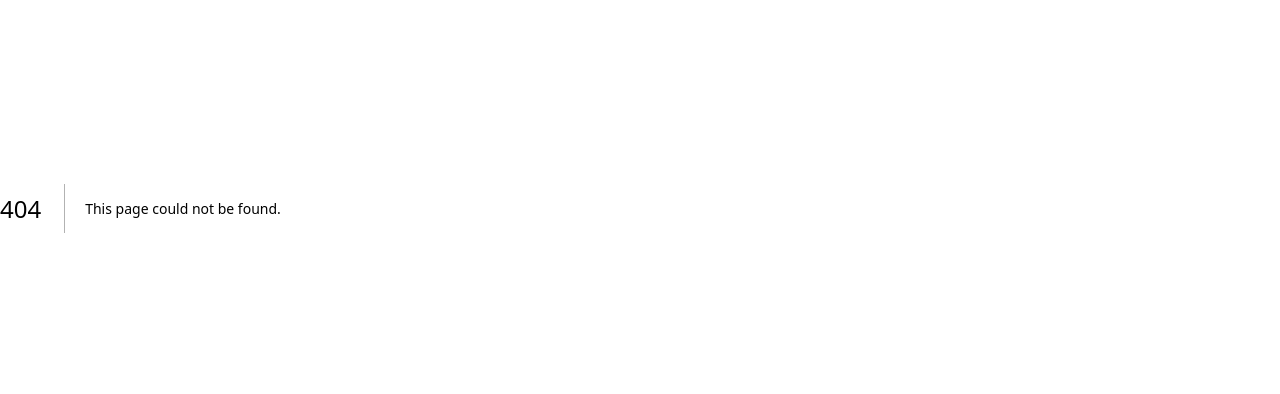
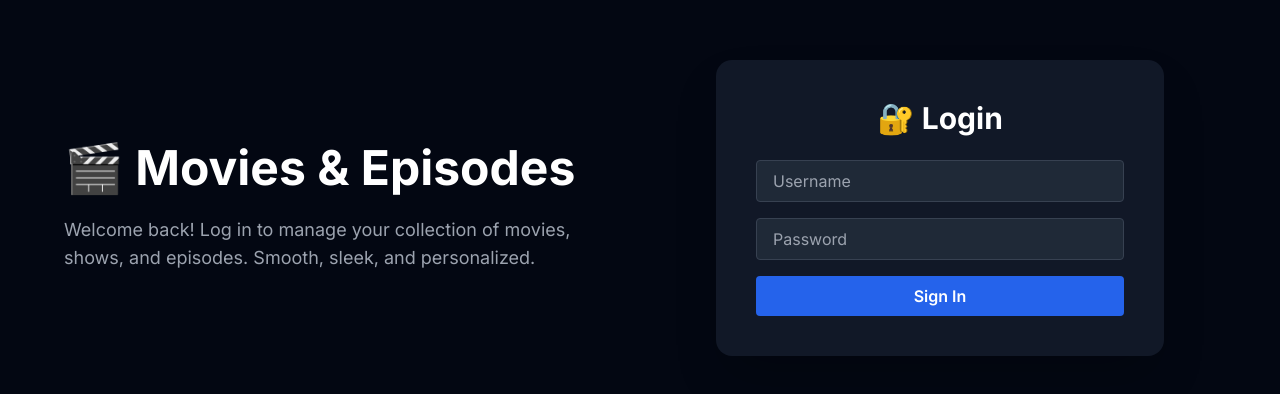
Before and after one commit to birkirfreyrg/movies-and-episodes, a Next.js app: page /login in a window 1280 px wide. Before the commit this address had no page. Shown: the part 192-586 px from the top of the page. Built offline with nearby package versions, Linux system fonts and the light colour scheme.

Commit message:
Login functionality added.

```diff
--- /dev/null
+++ b/app/api/auth/[...nextauth]/route.js
@@ -0,0 +1,36 @@
+import NextAuth from "next-auth";
+import CredentialsProvider from "next-auth/providers/credentials";
+
+const handler = NextAuth({
+  providers: [
+    CredentialsProvider({
+      name: "Credentials",
+      credentials: {
+        username: { label: "Username", type: "text" },
+        password: { label: "Password", type: "password" }
+      },
+      async authorize(credentials) {
+        const allowedUsers = [
+          {
+            username: process.env.ALLOWED_USER_1,
+            password: process.env.ALLOWED_PASS_1,
+          }
+        ];
+        const user = allowedUsers.find(
+          u => u.username === credentials?.username && u.password === credentials?.password
+        );
+
+        if (user) return { id: user.username, name: user.username };
+        return null;
+      }
+    })
+  ],
+  session: {
+    strategy: "jwt"
+  },
+  pages: {
+    signIn: "/login"
+  }
+});
+
+export { handler as GET, handler as POST };
--- /dev/null
+++ b/app/components/LogoutButton.jsx
@@ -0,0 +1,14 @@
+"use client";
+
+import { signOut } from "next-auth/react";
+
+export default function LogoutButton() {
+  return (
+    <button
+      onClick={() => signOut({ callbackUrl: "/login" })}
+      className="bg-black-500 border  text-white px-4 py-2 rounded hover:bg-white hover:text-black"
+    >
+      Logout
+    </button>
+  );
+}
--- /dev/null
+++ b/app/login/page.jsx
@@ -0,0 +1,75 @@
+"use client";
+
+import { useState } from "react";
+import { signIn } from "next-auth/react";
+import { useRouter } from "next/navigation";
+
+export default function LoginPage() {
+  const [username, setUsername] = useState("");
+  const [password, setPassword] = useState("");
+  const [error, setError] = useState(null);
+
+  const router = useRouter();
+
+  const handleSubmit = async (e) => {
+    e.preventDefault();
+
+    const res = await signIn("credentials", {
+      redirect: false,
+      username,
+      password,
+    });
+
+    if (res.ok) {
+      router.push("/");
+    } else {
+      setError("Invalid credentials");
+    }
+  };
+
+  return (
+    <div className="min-h-screen w-full bg-gray-950 text-white flex items-center justify-center px-4">
+      <div className="w-full max-w-6xl grid md:grid-cols-2 items-center gap-12 py-12">
+        {/* Left Side */}
+        <div className="hidden md:block">
+          <h2 className="text-5xl font-bold mb-6">🎬 Movies & Episodes</h2>
+          <p className="text-gray-400 text-lg">
+            Welcome back! Log in to manage your collection of movies, shows, and episodes. Smooth, sleek, and personalized.
+          </p>
+        </div>
+
+        {/* Login Form */}
+        <div className="bg-gray-900 p-10 rounded-2xl shadow-2xl w-full max-w-md mx-auto">
+          <h1 className="text-3xl font-bold mb-6 text-center">🔐 Login</h1>
+
+          {error && <p className="text-red-500 mb-4 text-center">{error}</p>}
+
+          <form onSubmit={handleSubmit} className="space-y-4">
+            <input
+              type="text"
+              placeholder="Username"
+              className="w-full px-4 py-2 bg-gray-800 text-white border border-gray-700 rounded focus:outline-none focus:ring-2 focus:ring-blue-500"
+              value={username}
+              onChange={(e) => setUsername(e.target.value)}
+            />
+
+            <input
+              type="password"
+              placeholder="Password"
+              className="w-full px-4 py-2 bg-gray-800 text-white border border-gray-700 rounded focus:outline-none focus:ring-2 focus:ring-blue-500"
+              value={password}
+              onChange={(e) => setPassword(e.target.value)}
+            />
+
+            <button
+              type="submit"
+              className="w-full bg-blue-600 hover:bg-blue-700 transition-colors duration-200 text-white py-2 px-4 rounded font-semibold"
+            >
+              Sign In
+            </button>
+          </form>
+        </div>
+      </div>
+    </div>
+  );
+}
--- a/app/page.js
+++ b/app/page.js
@@ -3,10 +3,12 @@ import Layout from "./components/Layout";
 import WatchlistMovies from "./components/WatchlistMovies";
 import InProgressTvShows from "./components/InProgressTvShows";
 import WatchlistTvShows from "./components/WatchlistTvShows";
+import LogoutButton from "./components/LogoutButton";
 
 export default function Home() {
   return (
     <Layout>
+      <LogoutButton />
       <Nav />
       <WatchlistMovies />
       <InProgressTvShows />
--- a/package.json
+++ b/package.json
@@ -13,7 +13,8 @@
     "clsx": "^2.1.0",
     "mongodb": "^6.3.0",
     "mongoose": "^8.1.1",
-    "next": "14.0.4",
+    "next": "^14.2.28",
+    "next-auth": "^4.24.11",
     "react": "^18.2.0",
     "react-dom": "^18.2.0",
     "react-router-dom": "^6.21.2"
```
Also changed, not shown: middleware.js (added, +13 -0 lines), 1 other file (tests, documents, lock files or other folders).
